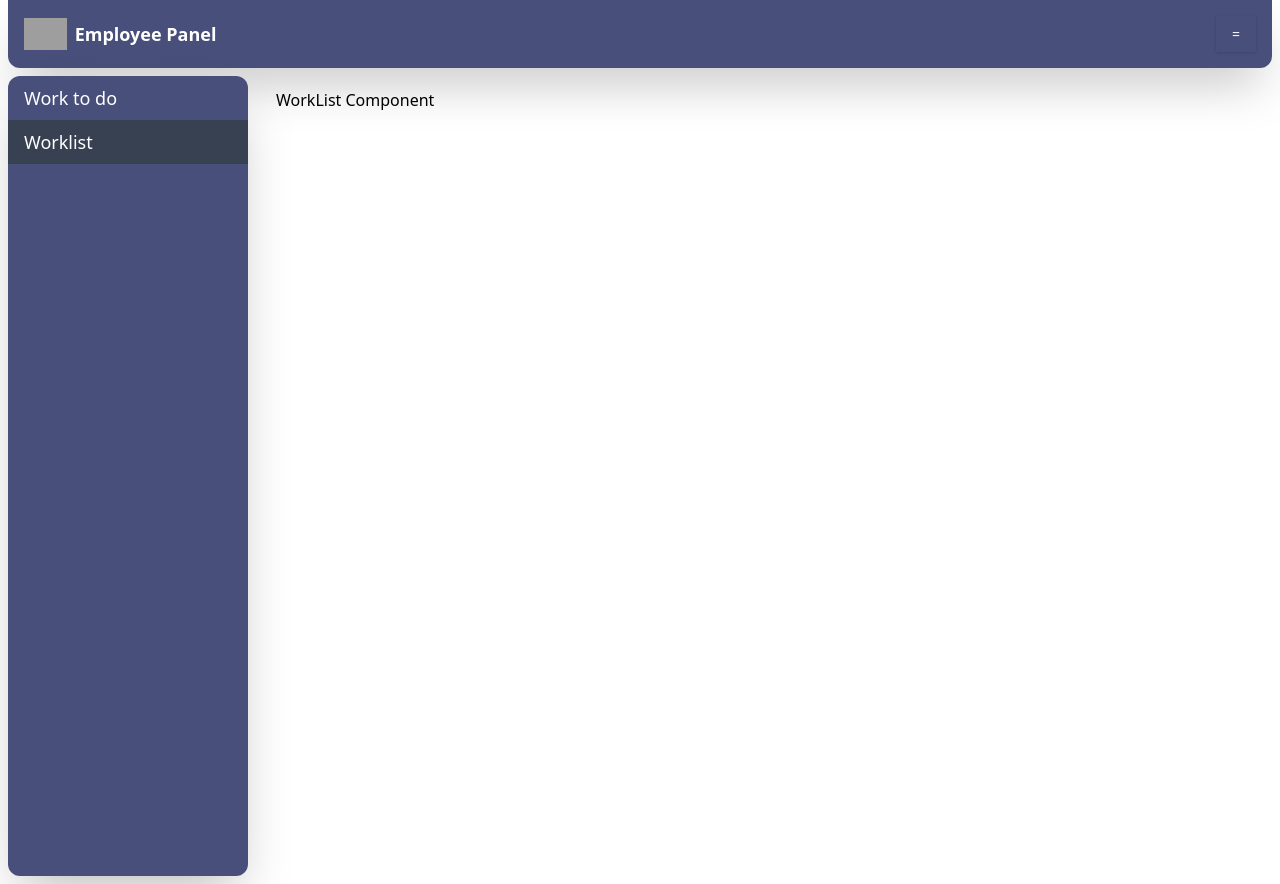
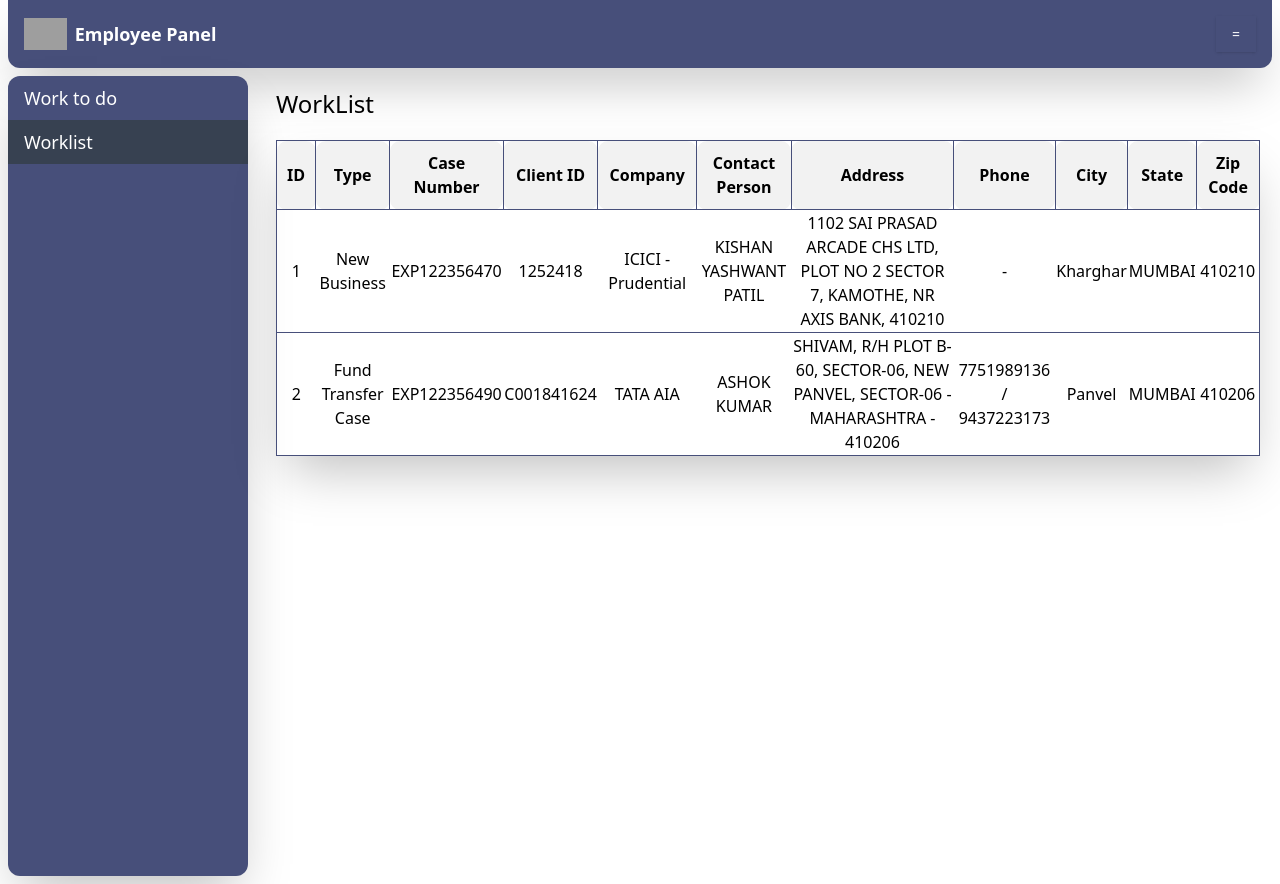
Before and after one commit to Meet2054/Project, a React (Vite) app: page / in a window 1280 px wide. Both pictures are taken after a click on the link "Worklist". Built offline with nearby package versions, Linux system fonts and the light colour scheme; grey boxes are pictures that could not be loaded.

Commit message:
Client-Side-Form

```diff
--- a/src/Client/Employee.jsx
+++ /dev/null
@@ -1,8 +0,0 @@
-// Employee.js
-import React from 'react';
-
-const Employee = () => {
-  return <div>Employee Component</div>;
-}
-
-export default Employee;
--- a/src/Client/SideBar.jsx
+++ b/src/Client/SideBar.jsx
@@ -1,7 +1,7 @@
 import React, { useState } from 'react';
-import AssignWork from './AssignWork';
+import AssignWork from './UpdateWork';
 import Worklist from './WorkList';
-import WorkToDo from './AssignWork';
+import WorkToDo from './UpdateWork';
 
 const Sidebar = () => {
   const [selectedOption, setSelectedOption] = useState('Work to do');
--- a/src/Client/AssignWork.jsx
+++ b/src/Client/UpdateWork.jsx
@@ -2,7 +2,7 @@
 import React from 'react';
 
 const WorkToDo = () => {
-  return <div>Work Component</div>;
+  return <div>Work </div>;
 }
 
 export default WorkToDo;
--- a/src/Client/WorkList.jsx
+++ b/src/Client/WorkList.jsx
@@ -1,8 +1,85 @@
-// WorkList.js
-import React from 'react';
+import React, { useState } from 'react';
 
 const WorkList = () => {
-  return <div>WorkList Component</div>;
+  const [tableData, setTableData] = useState([
+    {
+      id: 1,
+      type: 'New Business',
+      caseNumber: 'EXP122356470',
+      clientCode: '1252418',
+      insuranceCompany: 'ICICI - Prudential',
+      contactPerson: 'KISHAN YASHWANT PATIL',
+      address: '1102 SAI PRASAD ARCADE CHS LTD, PLOT NO 2 SECTOR 7, KAMOTHE, NR AXIS BANK, 410210',
+      phone: '-',
+      city: 'Kharghar',
+      state: 'MUMBAI',
+      zipCode: '410210',
+    },
+    {
+      id: 2,
+      type: 'Fund Transfer Case',
+      caseNumber: 'EXP122356490',
+      clientCode: 'C001841624',
+      insuranceCompany: 'TATA AIA',
+      contactPerson: 'ASHOK KUMAR',
+      address: 'SHIVAM, R/H PLOT B-60, SECTOR-06, NEW PANVEL, SECTOR-06 - MAHARASHTRA - 410206',
+      phone: '7751989136 / 9437223173',
+      city: 'Panvel',
+      state: 'MUMBAI',
+      zipCode: '410206',
+    }
+  ]);
+
+  const thTdStyle = {
+    border: '1px solid #474F7A',
+    padding: '10px',
+    textAlign: 'center',
+    borderRadius: '10px',
+  };
+
+  const headerStyle = {
+    backgroundColor: '#f2f2f2',
+  };
+
+  return (
+    <div>
+      <h2 className='font-SingleDay font-medium text-2xl pb-5'>WorkList </h2>
+      <table className='border-collapse w-full shadow-2xl'>
+        <thead>
+          <tr style={headerStyle}>
+            <th style={thTdStyle}>ID</th>
+            <th style={thTdStyle}>Type</th>
+            <th style={thTdStyle}>Case Number</th>
+            <th style={thTdStyle}>Client ID</th>
+            <th style={thTdStyle}>Company</th>
+            <th style={thTdStyle}>Contact Person</th>
+            <th style={thTdStyle}>Address</th>
+            <th style={thTdStyle}>Phone</th>
+            <th style={thTdStyle}>City</th>
+            <th style={thTdStyle}>State</th>
+            <th style={thTdStyle}>Zip Code</th>
+          </tr>
+        </thead>
+        <tbody>
+          {tableData.map((rowData) => (
+            <tr key={rowData.id} style={thTdStyle}>
+              <td>{rowData.id}</td>
+              <td>{rowData.type}</td>
+              <td>{rowData.caseNumber}</td>
+              <td>{rowData.clientCode}</td>
+              <td>{rowData.insuranceCompany}</td>
+              <td>{rowData.contactPerson}</td>
+              <td>{rowData.address}</td>
+              <td>{rowData.phone}</td>
+              <td>{rowData.city}</td>
+              <td>{rowData.state}</td>
+              <td>{rowData.zipCode}</td>
+            </tr>
+          ))}
+        </tbody>
+      </table>
+    </div>
+  );
 }
 
 export default WorkList;
```
